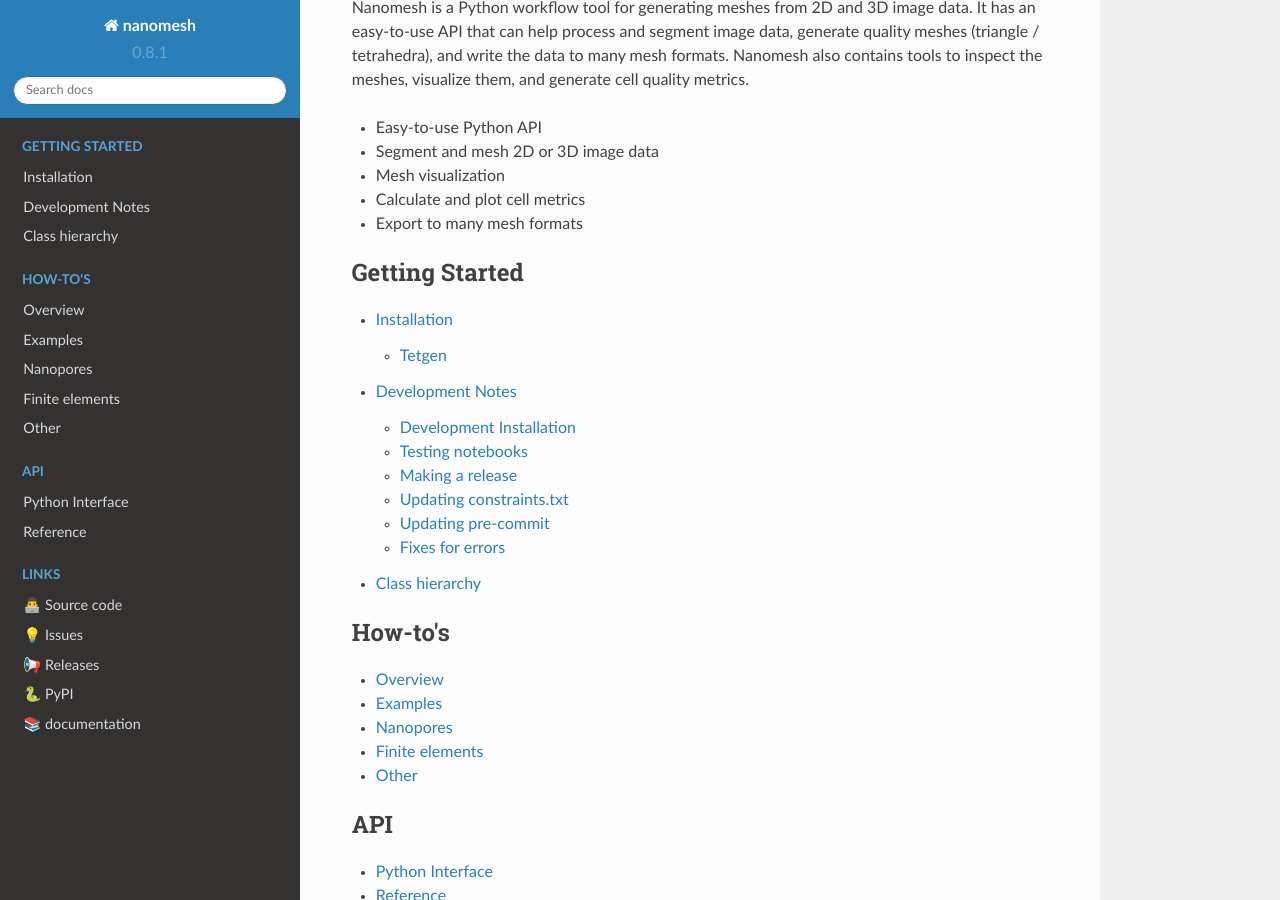
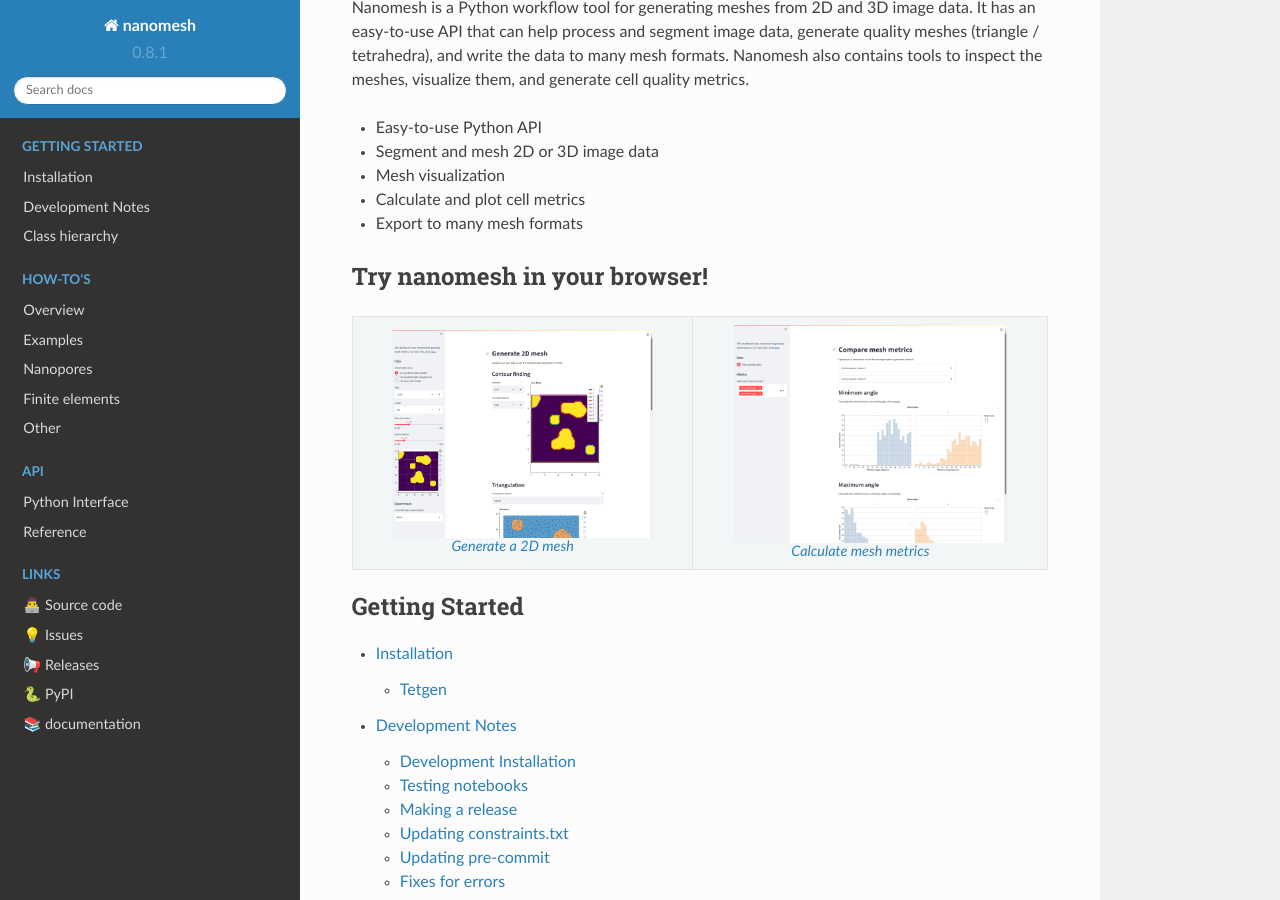
Before and after one commit to hpgem/nanomesh, a Sphinx documentation site: the page built from docs/index.rst, in a window 1280 px wide and 900 px high, scrolled down 472 px. Built offline with Sphinx 7.4.7 and the Read the Docs theme 2.0.0, drawn with Linux system fonts in a browser that asks for light colours; pages that are not in the unit, such as notebooks, are missing from menus.

Commit message:
Add info about dashboards to readme

```diff
--- a/docs/index.rst
+++ b/docs/index.rst
@@ -15,6 +15,27 @@ Nanomesh is a Python workflow tool for generating meshes from 2D and 3D image da
 - Mesh visualization
 - Calculate and plot cell metrics
 - Export to many mesh formats
+
+Try nanomesh in your browser!
+-----------------------------
+
+.. list-table::
+
+   * - .. figure:: _static/meshing_dash.png
+          :alt: Image of meshing dashboard
+          :target: https://share.streamlit.io/hpgem/nanomesh/update_dash/dash/meshing_dash.py
+          :align: center
+          :width: 85%
+
+          `Generate a 2D mesh <https://share.streamlit.io/hpgem/nanomesh/update_dash/dash/meshing_dash.py>`_
+
+     - .. figure:: _static/metrics_dash.png
+          :alt: Image of metrics dashboard
+          :target: https://share.streamlit.io/hpgem/nanomesh/update_dash/dash/metrics_dash.py
+          :align: center
+          :width: 85%
+
+          `Calculate mesh metrics <https://share.streamlit.io/hpgem/nanomesh/update_dash/dash/metrics_dash.py>`_
 
 
 .. toctree::
```
Also changed, not shown: README.md (+7 -0 lines), docs/_static/meshing_dash.png (added), docs/_static/metrics_dash.png (added).
